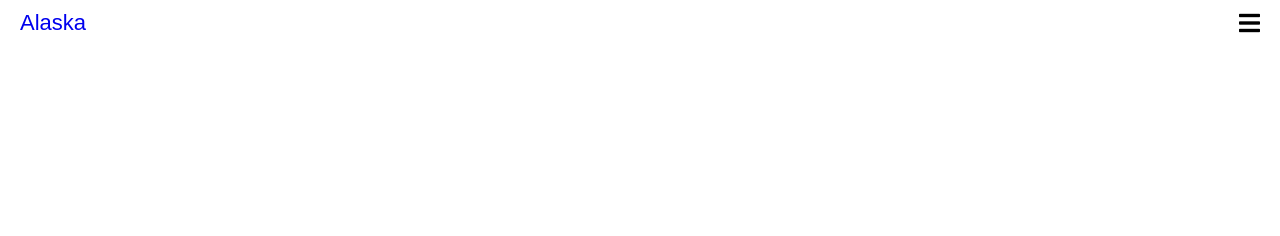
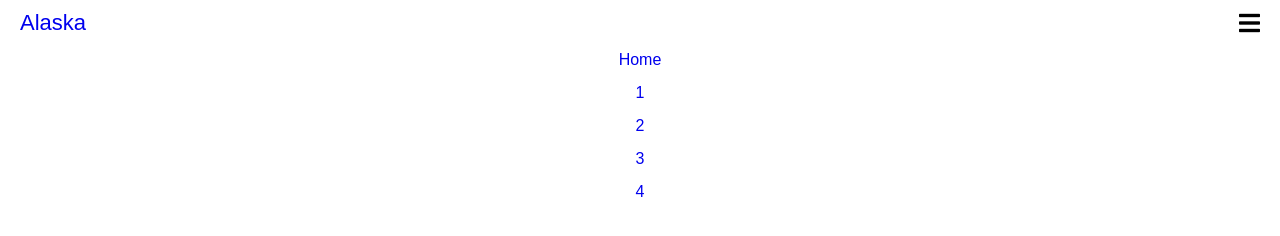
Before and after one commit to Siyami/responsive-menu, a plain HTML site: page index.html in a window 1280 px wide. Both pictures are taken after a click on the element 1249 px from the left and 24 px from the top of the page. Drawn offline with Linux system fonts and the light colour scheme.

Commit message:
add javascript for burger icon

```diff
--- a/main.js
+++ b/main.js
@@ -0,0 +1,8 @@
+"use strict";
+
+let mainNav = document.getElementById('js-menu');
+let navBarToggle = document.getElementById('js-navbar-toggle');
+
+navBarToggle.addEventListener('click', function() {
+    mainNav.classList.toggle('active');
+})
--- a/style.css
+++ b/style.css
@@ -12,10 +12,7 @@ body {
     border: 1px solid rgba(0, 0, 0, 0.2);
     padding-bottom: 10px;
 }
-.main-nav {
-    list-style-type: none;
-    display: none;
-}
+
 .nav-links,
 .main-nav li {
     text-align: center;
@@ -38,3 +35,12 @@ body {
     /* color: rgba(255,255,255,0.8); */
     font-size: 24px;
 }
+
+.main-nav {
+    list-style-type: none;
+    display: none;
+}
+
+.active {
+    display: block;
+}
```
